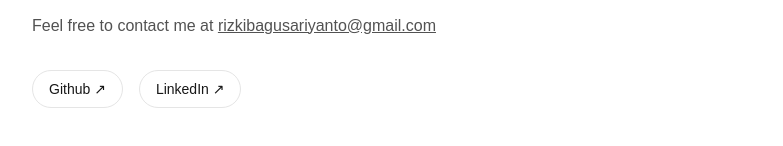
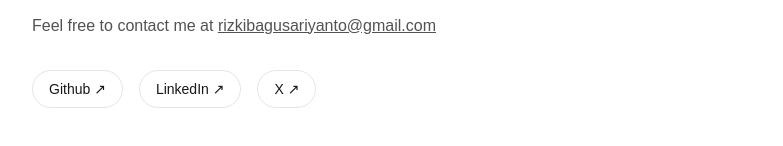
Before and after one commit to rizkibagusss/my-portfolio, a Next.js app: page / in a window 1280 px wide. Shown: the part 1397-1543 px from the top of the page, without its empty margins (248-1031 px from the left). Built offline with nearby package versions, Linux system fonts and the light colour scheme; no server answers; the database is empty.

Commit message:
Update connection section link

```diff
--- a/src/components/ConnectSection.js
+++ b/src/components/ConnectSection.js
@@ -12,7 +12,7 @@ export default function ConnectSection() {
 
       <div className="mt-8 flex flex-wrap gap-4">
         <a
-          href="#"
+          href="https://github.com/"
           className="group relative px-4 py-2 rounded-full border border-neutral-200 text-sm transition-all duration-300 hover:-translate-y-1 hover:shadow-md hover:border-neutral-400"
         >
           <span className="relative z-10 transition-colors duration-300 group-hover:text-black">
@@ -21,13 +21,22 @@ export default function ConnectSection() {
         </a>
 
         <a
-          href="#"
+          href="https://www.linkedin.com/in/rizkibagusa/"
           className="group relative px-4 py-2 rounded-full border border-neutral-200 text-sm transition-all duration-300 hover:-translate-y-1 hover:shadow-md hover:border-neutral-400"
         >
           <span className="relative z-10 transition-colors duration-300 group-hover:text-black">
             LinkedIn ↗
           </span>
         </a>
+
+        <a
+          href="https://x.com/rizkyuniverse"
+          className="group relative px-4 py-2 rounded-full border border-neutral-200 text-sm transition-all duration-300 hover:-translate-y-1 hover:shadow-md hover:border-neutral-400"
+        >
+          <span className="relative z-10 transition-colors duration-300 group-hover:text-black">
+            X ↗
+          </span>
+        </a>
       </div>
     </section>
   );
```
